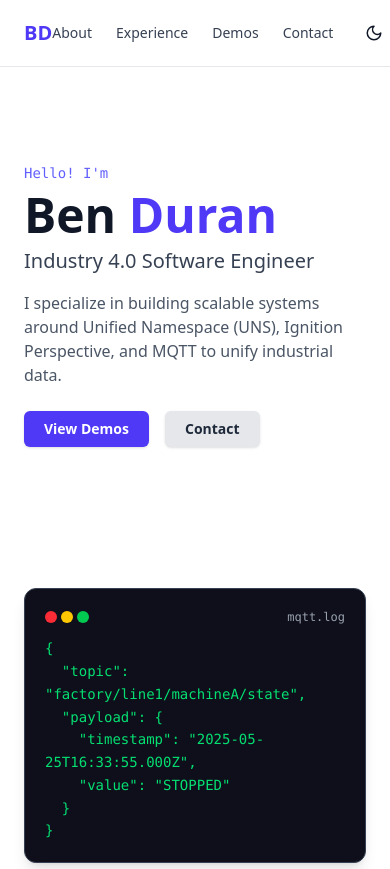
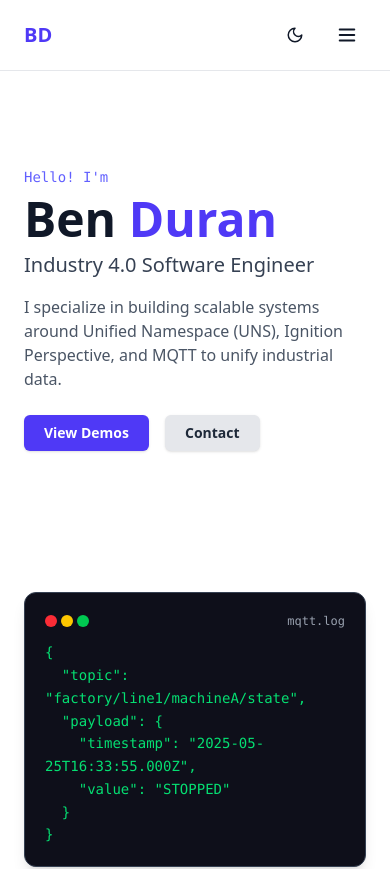
Before and after one commit to benjamind10/potfolio-new, a React (Vite) app: page / in a window 390 px wide. Shown: the top 869 px of the page. Built offline with nearby package versions, Linux system fonts and the light colour scheme.

Commit message:
added mobile menu

```diff
--- a/src/components/Navbar.tsx
+++ b/src/components/Navbar.tsx
@@ -1,10 +1,11 @@
-import React from 'react';
+import React, { useState } from 'react';
+import { Sun, Moon, Menu, X } from 'lucide-react';
+import { useTheme } from '../hooks/useTheme';
 import { Link } from 'react-scroll';
-import { Sun, Moon } from 'lucide-react';
-import { useTheme } from '../hooks/useTheme';
 
 const Navbar: React.FC = () => {
   const { theme, toggle } = useTheme();
+  const [menuOpen, setMenuOpen] = useState(false);
 
   const links = [
     { name: 'About', to: 'about' },
@@ -27,8 +28,8 @@ const Navbar: React.FC = () => {
           BD
         </Link>
 
-        {/* Nav links */}
-        <div className="flex items-center space-x-6">
+        {/* Desktop links */}
+        <div className="hidden md:flex items-center space-x-6">
           {links.map(({ name, to }) => (
             <Link
               key={name}
@@ -37,14 +38,10 @@ const Navbar: React.FC = () => {
               offset={-96}
               duration={500}
               className="text-sm font-medium text-gray-700 dark:text-gray-200 hover:text-indigo-500 dark:hover:text-indigo-400 cursor-pointer transition"
-              activeClass="text-indigo-600 dark:text-indigo-400 font-semibold"
-              spy={true}
             >
               {name}
             </Link>
           ))}
-
-          {/* Theme toggle */}
           <button
             onClick={toggle}
             className="p-2 rounded hover:bg-gray-200 dark:hover:bg-gray-800 transition"
@@ -53,7 +50,46 @@ const Navbar: React.FC = () => {
             {theme === 'dark' ? <Sun size={18} /> : <Moon size={18} />}
           </button>
         </div>
+
+        {/* Mobile menu icon */}
+        <div className="md:hidden flex items-center space-x-4">
+          <button
+            onClick={toggle}
+            className="p-2 rounded hover:bg-gray-200 dark:hover:bg-gray-800 transition"
+            aria-label="Toggle Theme"
+          >
+            {theme === 'dark' ? <Sun size={18} /> : <Moon size={18} />}
+          </button>
+          <button
+            onClick={() => setMenuOpen(!menuOpen)}
+            className="p-2 rounded hover:bg-gray-200 dark:hover:bg-gray-800 transition"
+            aria-label="Toggle Menu"
+          >
+            {menuOpen ? <X size={22} /> : <Menu size={22} />}
+          </button>
+        </div>
       </div>
+
+      {/* Mobile menu dropdown */}
+      {menuOpen && (
+        <div className="md:hidden px-6 pb-6 bg-white dark:bg-gray-900 border-t border-gray-200 dark:border-gray-800">
+          <div className="flex flex-col gap-4 mt-4">
+            {links.map(({ name, to }) => (
+              <Link
+                key={name}
+                to={to}
+                smooth={true}
+                offset={-96}
+                duration={500}
+                onClick={() => setMenuOpen(false)}
+                className="text-sm font-medium text-gray-700 dark:text-gray-200 hover:text-indigo-500 dark:hover:text-indigo-400 cursor-pointer transition"
+              >
+                {name}
+              </Link>
+            ))}
+          </div>
+        </div>
+      )}
     </nav>
   );
 };
```
